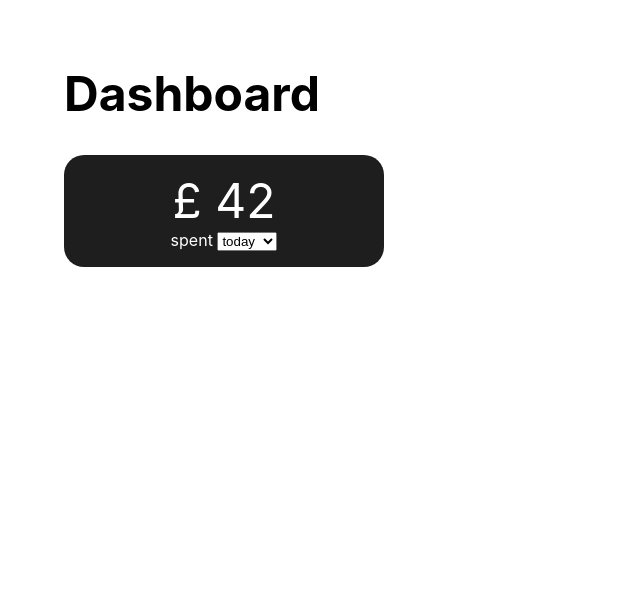
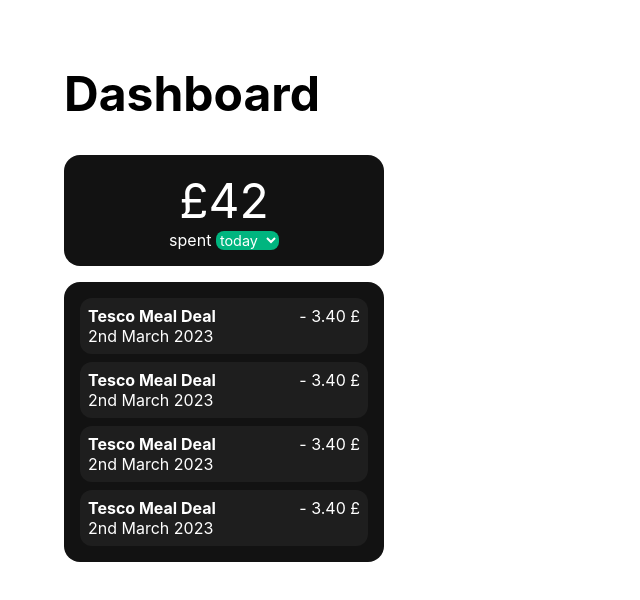
Before and after one commit to muhsin7/spending-tracker, a React (Create React App) app in the folder client/: page / in a window 1280 px wide. Shown: the top 600 px of the page, without its empty margins (0-640 px from the left). Built offline with nearby package versions, Linux system fonts and the light colour scheme.

Commit message:
Create transaction list component and improve amount component in dashboard

```diff
--- /dev/null
+++ b/client/src/pages/dashboard/AmountSpent.js
@@ -0,0 +1,33 @@
+import { useState } from "react";
+
+export default function AmountSpent() {
+
+    const durations = ["day", "week", "month", "year"];
+
+    const [dropdownDuration, setDropdownDuration] = useState(durations[0]);
+
+    const durationElements = [];
+
+
+    durations.forEach(length => {
+        durationElements.push(<option value={length}>{length==="day" ? "today" : length}</option>)
+    });
+
+    function setOption(event) {
+        setDropdownDuration(event.target.value);
+    }
+
+    return (
+        <div className="dashboard-money dashboard-container">
+                <div className="dashboard-amount">£42</div>
+                <div className="dashboard-amount-description">
+                    <form>
+                        <label for="duration">spent { dropdownDuration === "day" ? "" : "this" } </label>
+                        <select onChange={setOption} id="amount-duraton" name="duration" className="duration-selector">
+                            { durationElements }
+                        </select>
+                    </form>
+                </div>
+            </div>
+    )
+}
--- a/client/src/pages/dashboard/Dashboard.js
+++ b/client/src/pages/dashboard/Dashboard.js
@@ -1,36 +1,16 @@
 import { useState } from "react";
+import AmountSpent from "./AmountSpent";
+import TransactionsPreview from "./TransactionsPreview";
 
 export default function Dashboard() {
 
-    const durations = ["day", "week", "month", "year"];
 
-    const [dropdownDuration, setDropdownDuration] = useState(durations[0]);
-
-    const durationElements = [];
-
-
-    durations.forEach(length => {
-        durationElements.push(<option value={length}>{length==="day" ? "today" : length}</option>)
-    });
-
-    function setOption(event) {
-        setDropdownDuration(event.target.value);
-    }
 
     return (
         <div className="dashboard">
             <h1>Dashboard</h1>
-            <div className="dashboard-money">
-                <div className="dashboard-amount">£ 42</div>
-                <div className="dashboard-amount-description">
-                    <form>
-                        <label for="duration">spent { dropdownDuration === "day" ? "" : "this" } </label>
-                        <select onChange={setOption} id="amount-duraton" name="duration">
-                            { durationElements }
-                        </select>
-                    </form>
-                </div>
-            </div>
+            <AmountSpent />
+            <TransactionsPreview />
         </div>
     )
 }
--- /dev/null
+++ b/client/src/pages/dashboard/TransactionCard.js
@@ -0,0 +1,11 @@
+export default function TransactionCard() {
+    return (
+        <div className="transaction-card">
+            <div className="transaction-info">
+                <div class="transaction-title">Tesco Meal Deal</div>
+                <subtitle>2nd March 2023</subtitle>
+            </div>
+            <div className="transaction-amount">- 3.40 £</div>
+        </div>
+    )
+}
--- /dev/null
+++ b/client/src/pages/dashboard/TransactionsPreview.js
@@ -0,0 +1,13 @@
+import TransactionCard from "./TransactionCard";
+
+export default function TransactionsPreview() {
+
+    return (
+        <div className="dashboard-transactions dashboard-container">
+            <TransactionCard />
+            <TransactionCard />
+            <TransactionCard />
+            <TransactionCard />
+        </div>
+    )
+}
--- a/client/src/styles/dashboard.css
+++ b/client/src/styles/dashboard.css
@@ -4,17 +4,30 @@
 }
 
 .dashboard-money {
-    background-color: #1e1e1e;
+    width: 25%;
+    margin-bottom: 1em;
+}
+
+.dashboard-container {
+    background-color: #121212;
     color: white;
-    width: 25%;
     display: flex;
     justify-content: center;
     flex-direction: column;
     align-items: center;
     padding: 1rem;
-    border-radius: 20px;
+    border-radius: 16px;
 }
 
 .dashboard-amount {
     font-size: 3em;
 }
+
+.duration-selector {
+    background-color: #00B57F;
+    border: none;
+    color: white;
+    font: inherit;
+    font-size: 90%;
+    border-radius: 8px;
+}
--- a/client/src/styles/styles.css
+++ b/client/src/styles/styles.css
@@ -1 +1,2 @@
 @import url("dashboard.css");
+@import url("transactions.css");
--- /dev/null
+++ b/client/src/styles/transactions.css
@@ -0,0 +1,27 @@
+.dashboard-transactions {
+    width: 25%;
+}
+
+.transaction-card {
+    background-color: #1e1e1e;
+    margin-bottom: 0.5em;
+    padding: 0.5em;
+    border-radius: 12px;
+    display: flex;
+    width: 100%;
+    justify-content: space-between;
+}
+
+.transaction-card:last-child {
+    margin-bottom: 0;
+}
+
+.transaction-info {
+    display: flex;
+    flex-direction: column;
+}
+
+.transaction-title {
+    font-size: 1em;
+    font-weight: bolder;
+}
```
